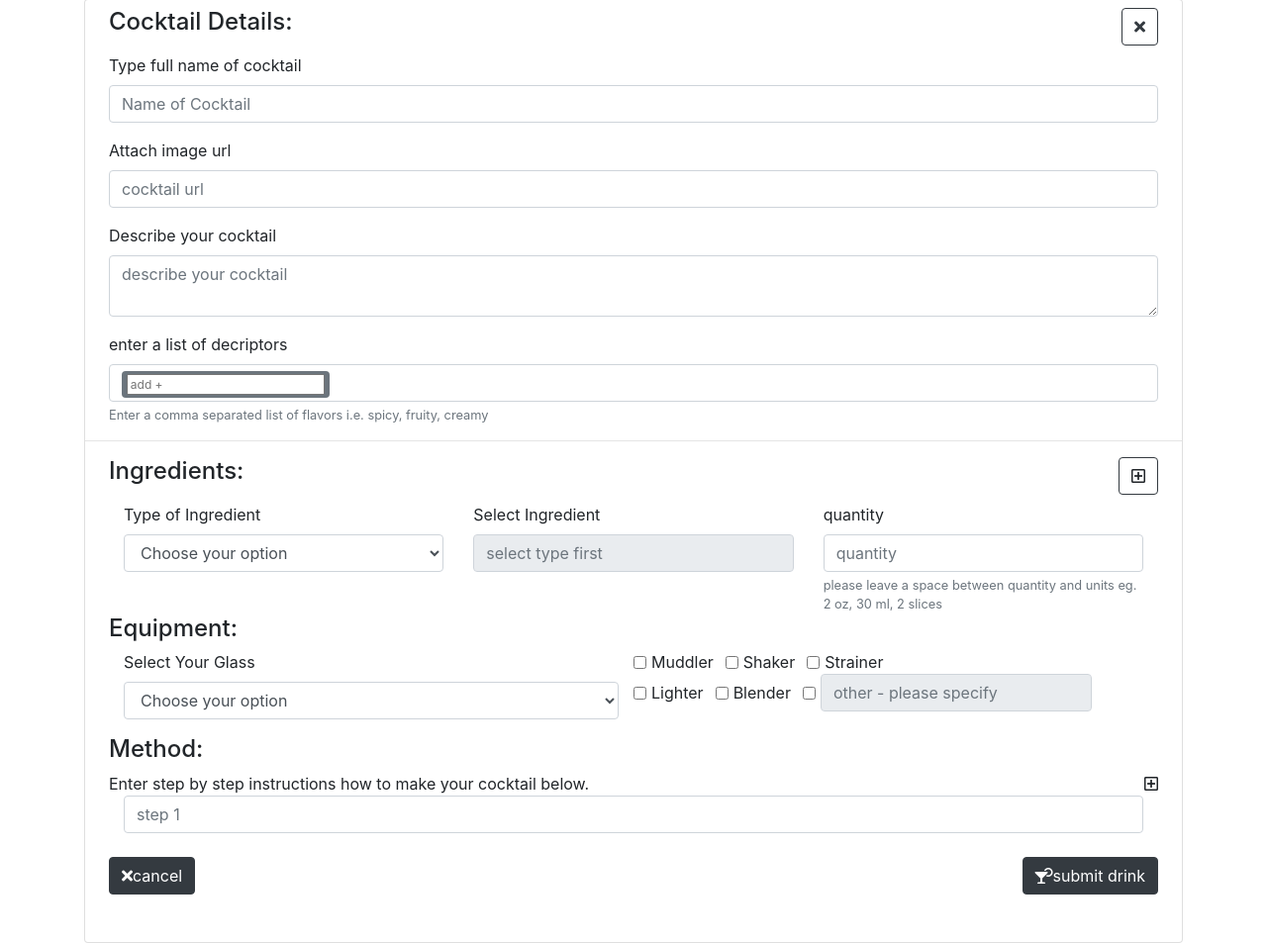
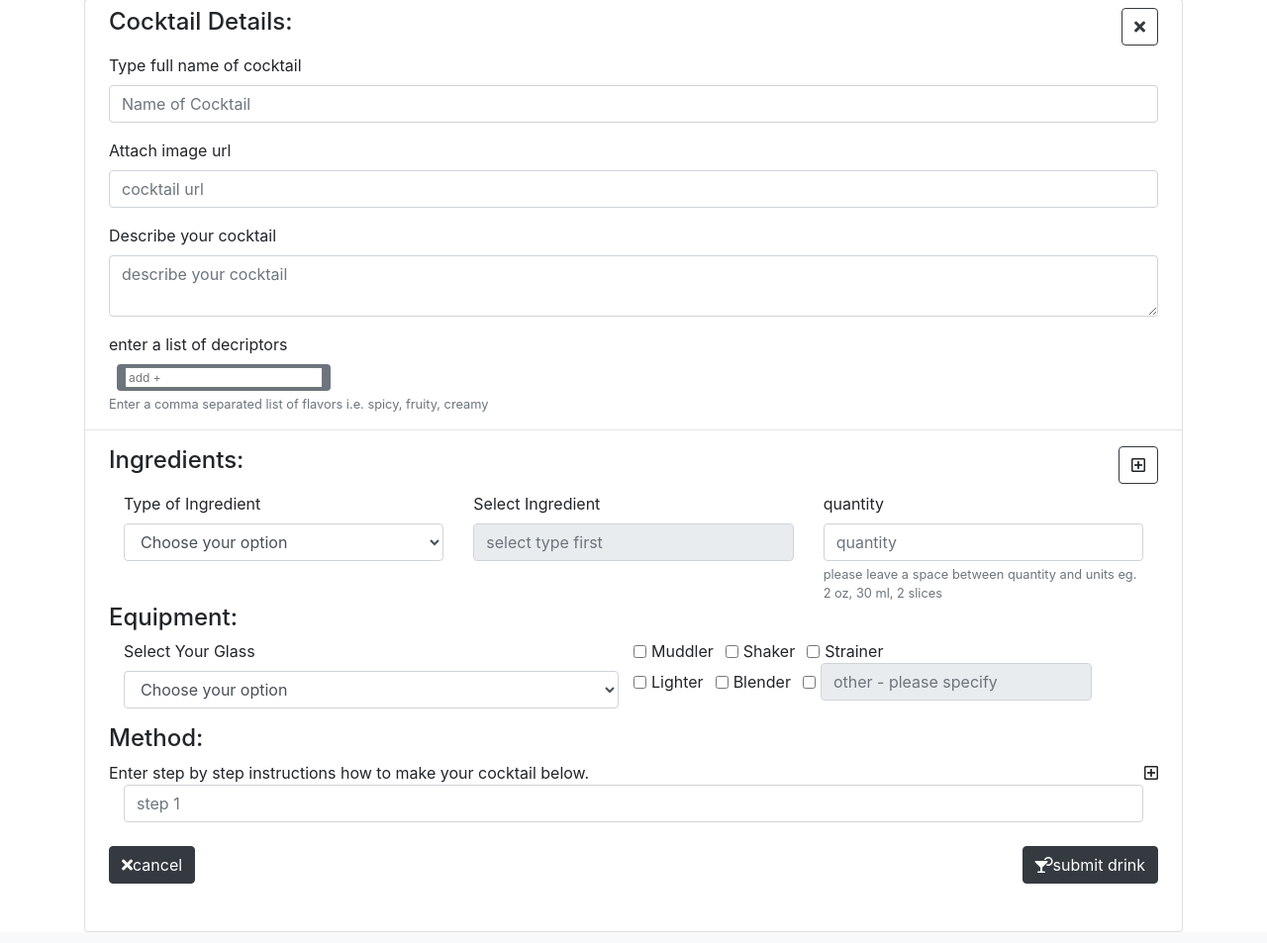
Before and after one commit to kev20006/drinkit, a Flask app: page /c/cocktail in a window 1280 px wide. Shown: the part 55-1008 px from the top of the page at 99% size. Run offline with Flask 2, Linux system fonts and the light colour scheme; the visitor is signed in with stand-in values (Sample User, id 1); data that the repository does not hold is empty; some libraries are stand-ins or nearby versions.

Commit message:
fixed a bug in which the interface for adding new flavors wasn't wrapping correctly

```diff
--- a/templates/addcocktail.html
+++ b/templates/addcocktail.html
@@ -27,9 +27,9 @@
             </div>
             <div class="form-group px-4">
                 <label for="flavors">enter a list of decriptors</label>
-                <div id="flavors" name="flavors" type="text" class="form-control d-flex flex-wrap" aria-describedby="flavorHelp"
+                <div id="flavors" name="flavors" type="text" class="d-flex flex-wrap" aria-describedby="flavorHelp"
                     placeholder="Flavor Descriptors">
-                    <div class="flavors badge badge-secondary w-xs-50 w-md-30 w-lg-10">
+                    <div class="flavors badge badge-secondary mx-2 px-2 w-xs-50 w-md-30 w-lg-10">
                         <!-- remove inline styles later!! -->
                         <input style="width:100%" list="flavor-list" id="flavor-input" type="text" placeholder="add +" onkeydown="addFlavor(event, this)">
                     </div>
```
